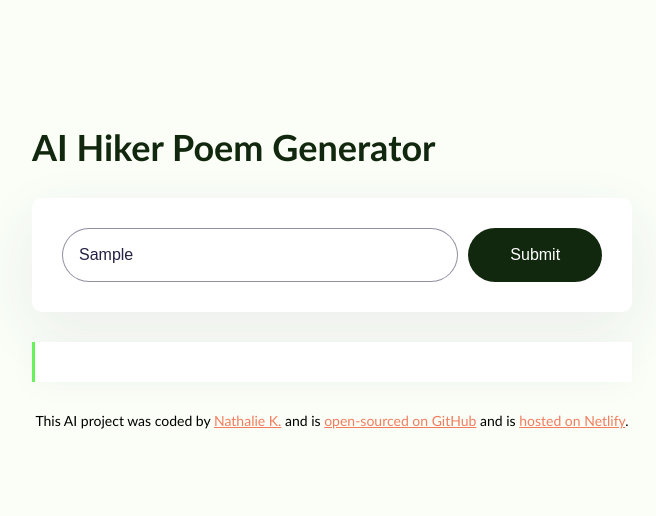
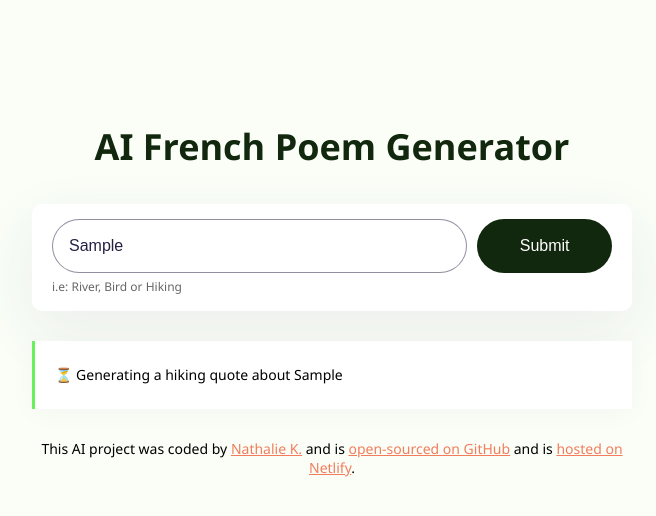
Before and after one commit to nkasten-sys/hiker-poem-generator, a plain HTML site: page index.html in a window 1280 px wide. Both pictures are taken after typing "Sample" into the empty fields and a click on the input 843 px from the left and 255 px from the top of the page. Shown: the whole page, without its empty margins (308-964 px from the left). Drawn offline with nearby package versions, Linux system fonts and the light colour scheme; no server answers.

Commit message:
final correction

```diff
--- a/index.html
+++ b/index.html
@@ -2,42 +2,31 @@
 <html lang="en">
 
 <head>
-    <meta charset="UTF-8">
-    <meta name="viewport" content="width=device-width, initial-scale=1.0">
-    <link rel="stylesheet" href="src/style.css">
-    <title>AI Poem Generator</title>
+    <meta charset="UTF-8" />
+    <meta name="viewport" content="width=device-width, initial-scale=1.0" />
+    <script src="https://unpkg.com/typewriter-effect@latest/dist/core.js"></script>
+    <script src="https://cdn.jsdelivr.net/npm/axios@1.1.2/dist/axios.min.js"></script>
+    <link rel="stylesheet" href="src/style.css" />
+    <title>AI French Poem Generator</title>
 </head>
-
-
-
 
 <body>
     <div class="container">
         <header>
-            <h1>AI Hiker Poem Generator
-            </h1>
+            <h1>AI French Poem Generator</h1>
         </header>
 
-
-
-
-
-
         <main>
-            <form id="poem-generator-form">
-                <input type="text" placeholder="Enter the topic of the hiker poem" autofocus required autocomplete="off"
-                    class="instructions" />
-
-                <input type="submit" class="submit-button" />
-            </form>
-
-            <div class="poem" id="poem">
+            <div class="form-container">
+                <form id="poem-generator-form">
+                    <input type="text" placeholder="Enter the topic of a hiking quote" autofocus required
+                        autocomplete="off" class="instructions" id="user-instructions" />
+                    <input type="submit" class="submit-button" />
+                </form>
+                <div class="hint">i.e: River, Bird or Hiking</div>
             </div>
-
+            <div class="poem hidden" id="poem"></div>
         </main>
-
-
-
 
         <footer>
             This AI project was coded by
@@ -50,9 +39,8 @@
             and is
             <a href="https://ai-hiker-poem-generator.netlify.app/" target="_blank">hosted on Netlify</a>.
         </footer>
+    </div>
 
-
-    </div>
     <script src="src/index.js"></script>
 </body>
 
--- a/src/index.js
+++ b/src/index.js
@@ -1,13 +1,28 @@
-function generatePoem(event) {
-  event.preventDefault();
-
+function displayPoem(response) {
   new Typewriter("#poem", {
-    strings: "La tombe dit à la rose",
+    strings: response.data.answer,
     autoStart: true,
     delay: 1,
     cursor: "",
   });
 }
 
+function generatePoem(event) {
+  event.preventDefault();
+
+  let instructionsInput = document.querySelector("#user-instructions");
+  let apiKey = "fb9717fd9t00e1ao1ceeb9082c6f7345";
+  let context =
+    "You are an expert in hiking quotes and love to craft inspiring short quotes. Your mission is to generate a 4-line hiking quote in basic HTML, separating each line with a <br />. Ensure the quote follows the user's instructions. Do not include a title. Sign the quote with 'SheCodes AI' inside a <strong> element at the end, NOT at the beginning.";
+  let prompt = `User instructions: Enter the topic of a hiking quote ${instructionsInput.value}`;
+  let apiURL = `https://api.shecodes.io/ai/v1/generate?prompt=${prompt}&context=${context}&key=${apiKey}`;
+
+  let poemElement = document.querySelector("#poem");
+  poemElement.classList.remove("hidden");
+  poemElement.innerHTML = `<div class="generating">⏳ Generating a hiking quote about ${instructionsInput.value}</div>`;
+
+  axios.get(apiURL).then(displayPoem);
+}
+
 let poemFormElement = document.querySelector("#poem-generator-form");
 poemFormElement.addEventListener("submit", generatePoem);
--- a/src/style.css
+++ b/src/style.css
@@ -1,6 +1,6 @@
 body {
   background-color: #fafef7;
-  font-family: "Gill Sans", "Gill Sans MT", Calibri, "Trebuchet MS", sans-serif;
+  font-family: "Segoe UI", Tahoma, Geneva, Verdana, sans-serif;
 }
 a {
   color: #f17d5d;
@@ -11,23 +11,35 @@ a {
   max-width: 600px;
 }
 
+header {
+  margin-bottom: 30px;
+}
+
 h1 {
   font-weight: 800;
   font-size: 36px;
   line-height: 1.5;
   color: #12280e;
+  text-align: center;
 }
 
-main {
+.form-container {
+  background-color: white;
+  margin-bottom: 30px;
+  border-radius: 10px;
+  box-shadow: 0px 20px 60px rgba(65, 50, 100, 0.08);
+  padding: 15px 20px;
 }
 
 form {
-  padding: 30px;
-  background-color: white;
-  box-shadow: 0px 20px 60px rgba(65, 50, 100, 0.08);
-  border-radius: 10px;
   display: flex;
-  margin-bottom: 30px;
+}
+
+.hint {
+  line-height: 1.5;
+  margin-top: 5px;
+  opacity: 0.6;
+  font-size: 12px;
 }
 
 .instructions {
```
